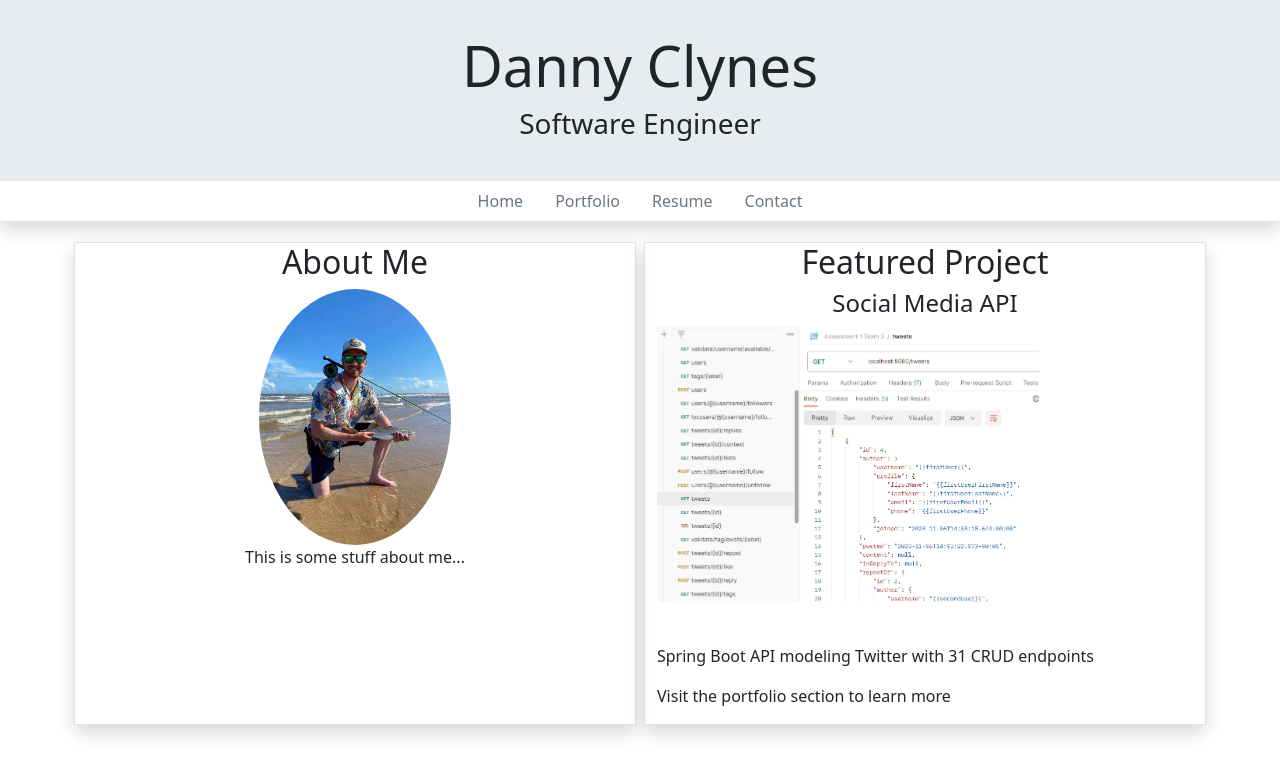
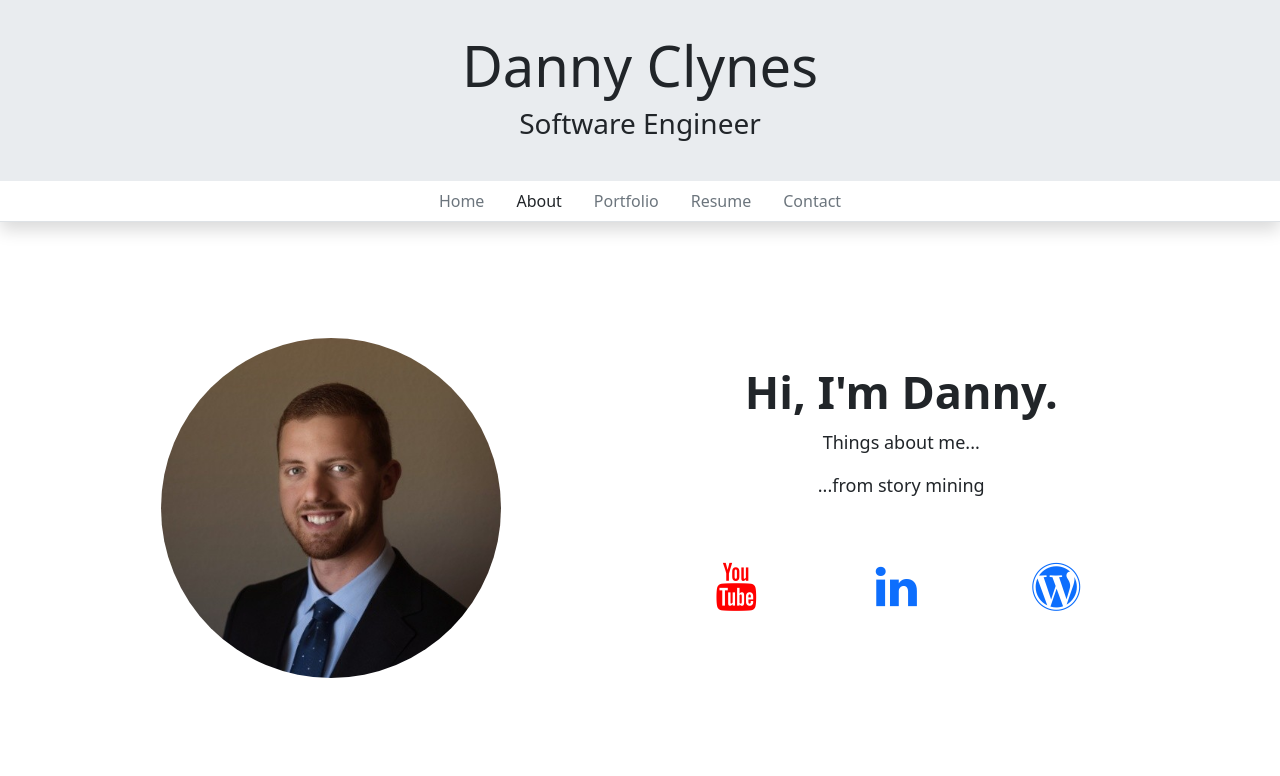
Before and after one commit to dannyc12/portfolio-website, an Angular app in the folder PortfolioWebsite/: page /about in a window 1280 px wide. Shown: the top 776 px of the page. Built offline with nearby package versions, Linux system fonts and the light colour scheme.

Commit message:
add: created 'about' component with routing and working social links

```diff
--- /dev/null
+++ b/PortfolioWebsite/src/app/about/about.component.css
@@ -0,0 +1,167 @@
+body{margin-top:20px;}
+/* About Me
+---------------------*/
+@media (max-width: 991px) {
+  .about-text {
+    margin-top: 40px;
+  }
+}
+.about-text h3 {
+  font-size: 45px;
+  font-weight: 700;
+  margin: 0 0 10px;
+}
+@media (max-width: 767px) {
+  .about-text h3 {
+    font-size: 35px;
+  }
+}
+.about-text h4 {
+  font-weight: 600;
+  margin-bottom: 15px;
+}
+@media (max-width: 767px) {
+  .about-text h4 {
+    font-size: 18px;
+  }
+}
+.about-text p {
+  font-size: 18px;
+}
+.about-text p mark {
+  font-weight: 600;
+  color: #3a3973;
+}
+.about-text .btn-bar {
+  padding-top: 8px;
+}
+.about-text .btn-bar a {
+  min-width: 150px;
+  text-align: center;
+  margin-right: 10px;
+}
+
+.about-list {
+  padding-top: 10px;
+}
+.about-list .media {
+  padding: 5px 0;
+}
+.about-list label {
+  color: #3a3973;
+  font-weight: 600;
+  width: 88px;
+  margin: 0;
+  position: relative;
+}
+.about-list label:after {
+  content: "";
+  position: absolute;
+  top: 0;
+  bottom: 0;
+  right: 11px;
+  width: 1px;
+  height: 12px;
+  background: #3a3973;
+  -moz-transform: rotate(15deg);
+  -o-transform: rotate(15deg);
+  -ms-transform: rotate(15deg);
+  -webkit-transform: rotate(15deg);
+  transform: rotate(15deg);
+  margin: auto;
+  opacity: 0.5;
+}
+.about-list p {
+  margin: 0;
+  font-size: 15px;
+}
+
+.about-img {
+  box-shadow: 0 5px 14px 0 rgba(0, 0, 0, 0.06);
+  padding: 10px;
+  background: #ffffff;
+}
+@media (max-width: 991px) {
+  .about-img {
+    margin-top: 30px;
+  }
+}
+
+.counter-section {
+  padding: 40px 20px;
+}
+.counter-section .count-data {
+  margin-top: 10px;
+  margin-bottom: 10px;
+}
+.counter-section .count {
+  font-weight: 700;
+  color: #ffffff;
+  margin: 0 0 10px;
+}
+.counter-section p {
+  font-weight: 500;
+  margin: 0;
+  color: #fe4f6c;
+}
+.theme-color {
+    color: #fe4f6c;
+}
+
+.section {
+    padding: 100px 0;
+    position: relative;
+}
+.gray-bg {
+    background-color: #ebf4fa;
+}
+.px-btn.theme {
+    background: #fe4f6c;
+    color: #ffffff;
+    border: 2px solid #fe4f6c;
+}
+.px-btn {
+    padding: 0 20px;
+    line-height: 42px;
+    border: 2px solid transparent;
+    position: relative;
+    display: inline-block;
+    background: none;
+    border: none;
+    -moz-transition: ease all 0.35s;
+    -o-transition: ease all 0.35s;
+    -webkit-transition: ease all 0.35s;
+    transition: ease all 0.35s;
+    border-radius: 5px;
+    font-size: 16px;
+    font-weight: 500;
+}
+
+.px-btn.theme-t {
+    background: transparent;
+    border: 2px solid #fe4f6c;
+    color: #fe4f6c;
+}
+
+/* Style all font awesome icons */
+.fa {
+    padding: 40px;
+    font-size: 3rem;
+    width: 30px;
+    text-align: center;
+    text-decoration: none;
+    border-radius: 100%;
+  }
+
+  .fa:hover {
+    opacity: 0.7;
+  }
+
+  .fa-youtube {
+    background: white;
+    color: red;
+  }
+
+  .profile {
+    max-height: 340px;
+  }
--- /dev/null
+++ b/PortfolioWebsite/src/app/about/about.component.html
@@ -0,0 +1,24 @@
+<link rel="stylesheet" href="https://cdnjs.cloudflare.com/ajax/libs/font-awesome/4.7.0/css/font-awesome.min.css">
+<section class="section about-section" id="about">
+    <div class="container">
+        <div class="row align-items-center justify-content-around flex-row-reverse">
+            <div class="col-lg-6">
+                <div class="about-text text-center">
+                    <h3 class="dark-color">Hi, I'm Danny.</h3>
+                    <p>Things about me...</p>
+                    <p>...from story mining</p>
+                    <div class="btn-bar">
+                        <a class="fa fa-youtube" href="https://www.youtube.com/@freestonegear4551" target="_blank"></a>
+                        <a class="fa fa-linkedin" href="https://www.linkedin.com/in/danny-clynes-6a52a24a/" target="_blank"></a>
+                        <a class="fa fa-wordpress" href="https://roadstoridges.wordpress.com/" target="_blank"></a>
+                    </div>
+                </div>
+            </div>
+            <div class="col-lg-5 text-center">
+                <div>
+                    <img class="profile rounded-circle" src="../../assets/linkedin_profile.jpg">
+                </div>
+            </div>
+        </div>
+    </div>
+</section>
--- a/PortfolioWebsite/src/app/app-routing.module.ts
+++ b/PortfolioWebsite/src/app/app-routing.module.ts
@@ -4,12 +4,14 @@ import { HomeComponent } from './home/home.component';
 import { PortfolioComponent } from './portfolio/portfolio.component';
 import { ResumeComponent } from './resume/resume.component';
 import { ContactComponent } from './contact/contact.component';
+import { AboutComponent } from './about/about.component';
 
 const routes: Routes = [
   {path: 'home', component: HomeComponent},
   {path: 'portfolio', component: PortfolioComponent},
   {path: 'resume', component: ResumeComponent},
   {path: 'contact', component: ContactComponent},
+  {path: 'about', component: AboutComponent},
   {path: '**', component: HomeComponent, pathMatch: 'full'}
 ];
 
--- a/PortfolioWebsite/src/app/app.component.ts
+++ b/PortfolioWebsite/src/app/app.component.ts
@@ -1,3 +1,4 @@
+import { HttpClient, HttpHeaders } from '@angular/common/http';
 import { Component } from '@angular/core';
 
 @Component({
@@ -6,5 +7,6 @@ import { Component } from '@angular/core';
   styleUrls: ['./app.component.css']
 })
 export class AppComponent {
+  constructor(private http: HttpClient) {}
   title = 'PortfolioWebsite';
 }
--- a/PortfolioWebsite/src/app/app.module.ts
+++ b/PortfolioWebsite/src/app/app.module.ts
@@ -1,4 +1,5 @@
 import { NgModule } from '@angular/core';
+import { HttpClientModule } from '@angular/common/http';
 import { BrowserModule } from '@angular/platform-browser';
 import { BrowserAnimationsModule } from '@angular/platform-browser/animations';
 
@@ -14,6 +15,7 @@ import { ContactComponent } from './contact/contact.component';
 import { ModalModule }from 'ngx-bootstrap/modal';
 import { ProjectModalComponent } from './project-modal/project-modal.component';
 import { CarouselModule } from 'ngx-bootstrap/carousel';
+import { AboutComponent } from './about/about.component';
 
 @NgModule({
   declarations: [
@@ -25,11 +27,13 @@ import { CarouselModule } from 'ngx-bootstrap/carousel';
     PortfolioComponent,
     ResumeComponent,
     ContactComponent,
-    ProjectModalComponent
+    ProjectModalComponent,
+    AboutComponent
   ],
   imports: [
     BrowserModule,
     AppRoutingModule,
+    HttpClientModule,
     BrowserAnimationsModule,
     ModalModule.forRoot(),
     CarouselModule.forRoot()
--- a/PortfolioWebsite/src/app/home/home.component.ts
+++ b/PortfolioWebsite/src/app/home/home.component.ts
@@ -2,6 +2,7 @@ import { Component, OnInit } from '@angular/core';
 import { Title } from '@angular/platform-browser';
 import { ProjectsService } from '../_services/projects.service';
 import { Project } from '../models/Project';
+import { HttpClient, HttpHeaders } from '@angular/common/http';
 
 @Component({
   selector: 'app-home',
@@ -12,12 +13,19 @@ export class HomeComponent implements OnInit {
 
   featureProject = {} as Project;
 
-
   // TitleService sets the title of the site in each the browser tab
-  constructor(private titleService: Title, private projectService: ProjectsService) {
+  constructor(private titleService: Title, private projectService: ProjectsService, private httpClient: HttpClient) {
     this.titleService.setTitle('Danny Clynes - Home');
   }
   ngOnInit(): void {
     this.featureProject = this.projectService.GetProjectById(0);
+    // get API response body from GitHub profile (this should be in a service class)
+    const response = this.httpClient.get<any>('https://api.github.com/users/dannyc12').subscribe(data => {
+      console.log(data)
+    });
+
+
   }
+
+
 }
--- a/PortfolioWebsite/src/app/nav/nav.component.html
+++ b/PortfolioWebsite/src/app/nav/nav.component.html
@@ -4,6 +4,9 @@
             <li class="nav-item">
                 <!-- routerLinkActive adds styling to the currently selected nav bar link -->
                 <a class="nav-link text-secondary" routerLink="/home" routerLinkActive="text-dark">Home</a>
+            </li>
+            <li class="nav-item">
+                <a class="nav-link text-secondary" routerLink="/about" routerLinkActive="text-dark">About</a>
             </li>
             <li class="nav-item">
                 <a class="nav-link text-secondary" routerLink="/portfolio" routerLinkActive="text-dark">Portfolio</a>
--- a/PortfolioWebsite/src/index.html
+++ b/PortfolioWebsite/src/index.html
@@ -6,6 +6,7 @@
   <base href="/">
   <meta name="viewport" content="width=device-width, initial-scale=1">
   <link rel="icon" type="image/x-icon" href="favicon.ico">
+  <link rel="stylesheet" href="https://cdnjs.cloudflare.com/ajax/libs/font-awesome/4.7.0/css/font-awesome.min.css">
 </head>
 <body>
   <app-root></app-root>
```
Also changed, not shown: PortfolioWebsite/src/app/about/about.component.ts (added, +10 -0 lines), PortfolioWebsite/src/assets/linkedin_profile.jpg (added).
